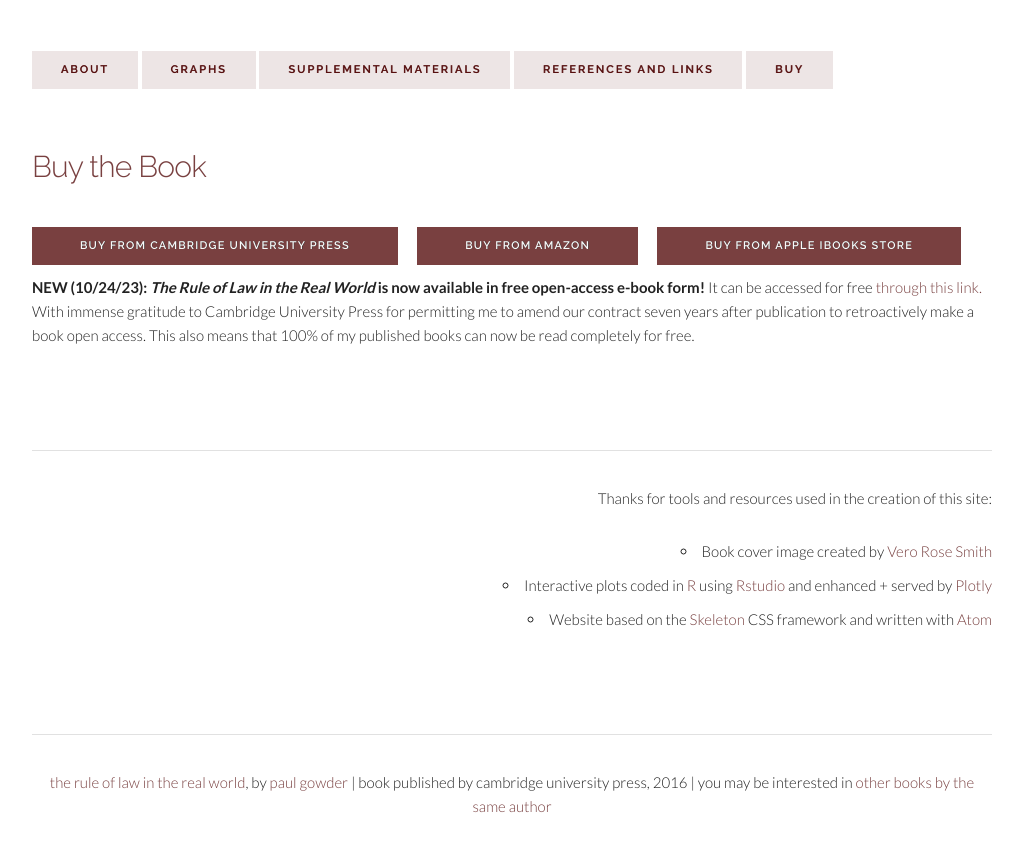
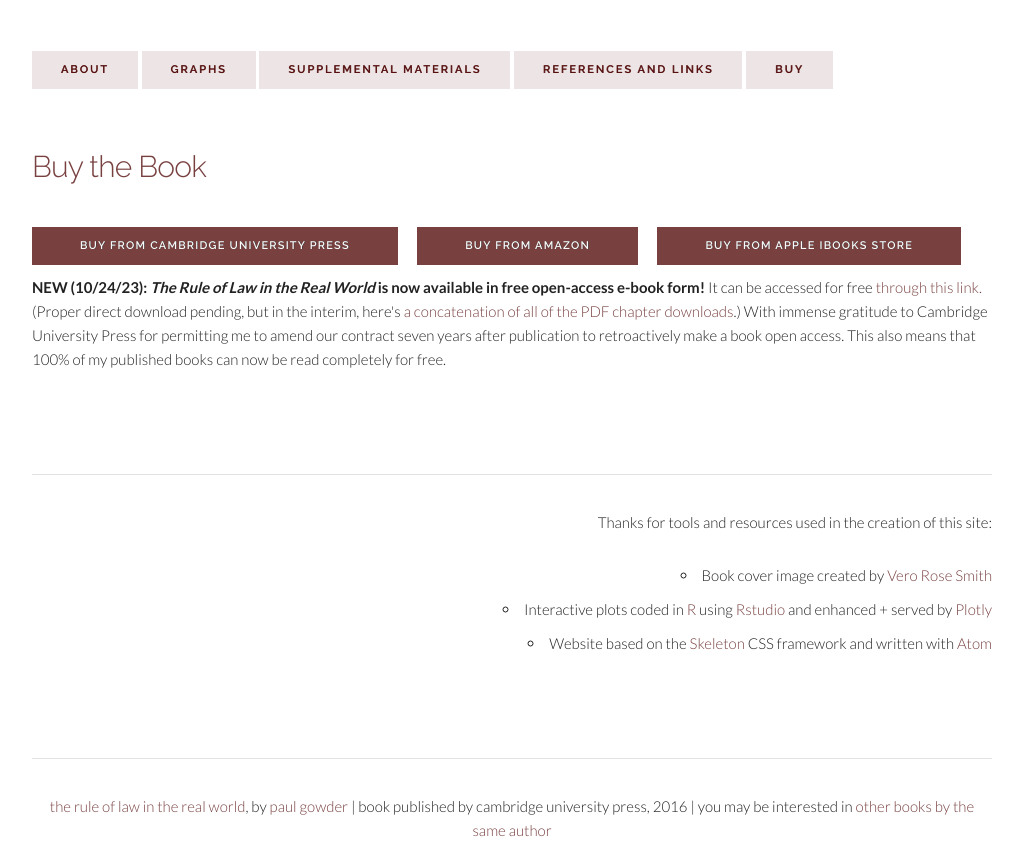
Before and after one commit to paultopia/rlrw, a plain HTML site: page index.html in a window 1280 px wide. Shown: the part 4536-5403 px from the top of the page, without its empty margins (128-1151 px from the left). Before the commit the page ends 5379 px from the top, so only its background shows below. Drawn offline with nearby package versions, Linux system fonts and the light colour scheme.

Commit message:
add pdf download

```diff
--- a/index.html
+++ b/index.html
@@ -432,7 +432,7 @@
             <a align=center class="button button-primary" href="http://www.cambridge.org/us/academic/subjects/law/jurisprudence/rule-law-real-world?format=PB">Buy from Cambridge University Press</a> &nbsp;&nbsp;&nbsp; <a align=center class="button button-primary"
 																											     href=http://www.amazon.com/The-Rule-Law-Real-World/dp/1316502023>Buy from Amazon</a> &nbsp;&nbsp;&nbsp; <a align=center class="button button-primary" href=https://itun.es/us/ubMJab.l>Buy from Apple iBooks store</a></div>
 
-			<p><b>NEW (10/24/23): <i>The Rule of Law in the Real World</i> is now available in free open-access e-book form!</b> It can be accessed for free <a href="https://www.cambridge.org/core/books/rule-of-law-in-the-real-world/9BF6FDE6A095E753C7A3F6BD465456A5">through this link.</a> With immense gratitude to Cambridge University Press for permitting me to amend our contract seven years after publication to retroactively make a book open access.  This also means that 100% of my published books can now be read completely for free.</p>
+			<p><b>NEW (10/24/23): <i>The Rule of Law in the Real World</i> is now available in free open-access e-book form!</b> It can be accessed for free <a href="https://www.cambridge.org/core/books/rule-of-law-in-the-real-world/9BF6FDE6A095E753C7A3F6BD465456A5">through this link.</a> (Proper direct download pending, but in the interim, here's <a href="Gowder_Rule_of_Law_in_the_Real_World_OA_Chapters_Combined.pdf">a concatenation of all of the PDF chapter downloads</a>.) With immense gratitude to Cambridge University Press for permitting me to amend our contract seven years after publication to retroactively make a book open access.  This also means that 100% of my published books can now be read completely for free.</p>
 
     </div>
     <div align=right class=row>
```
Also changed, not shown: 1 other file.
